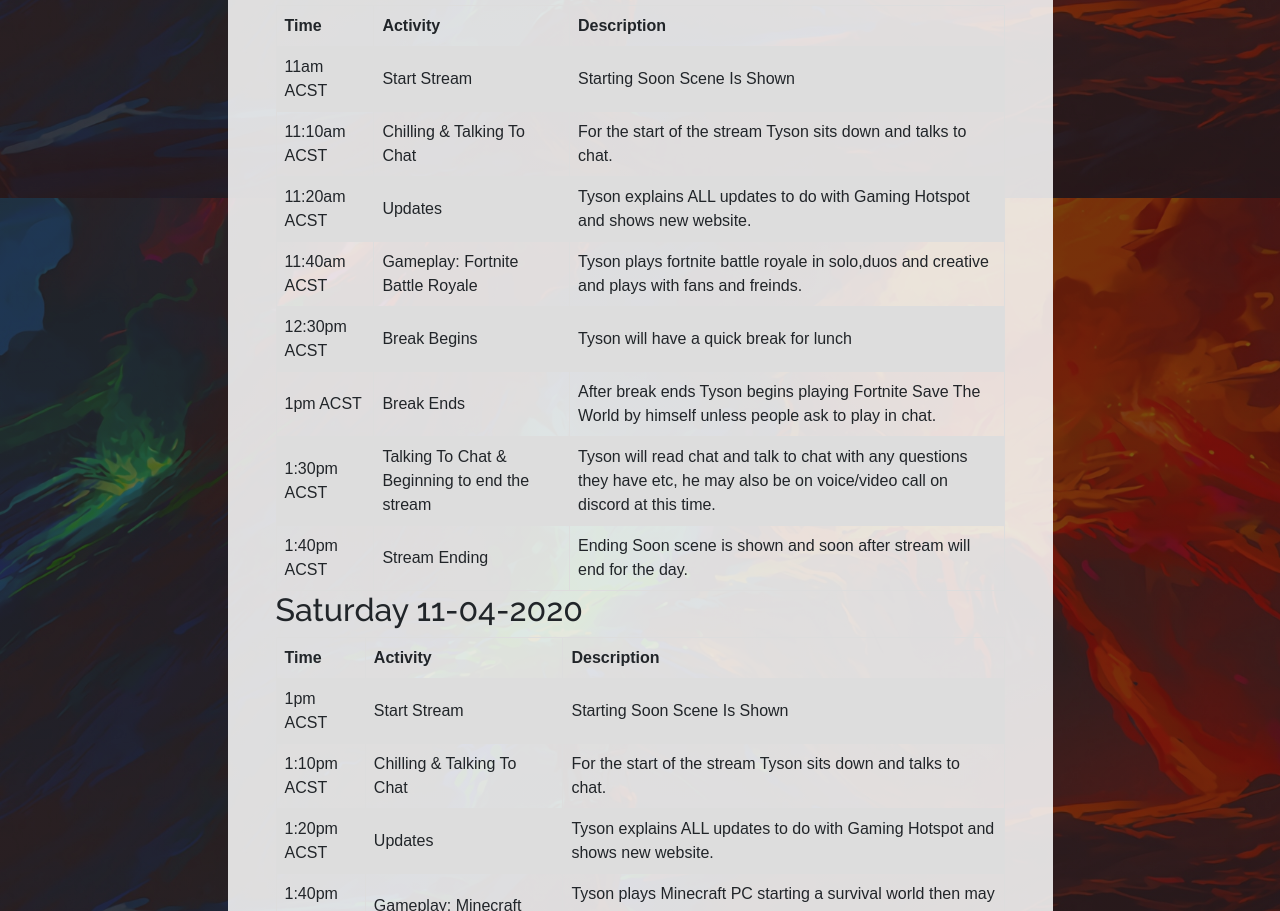
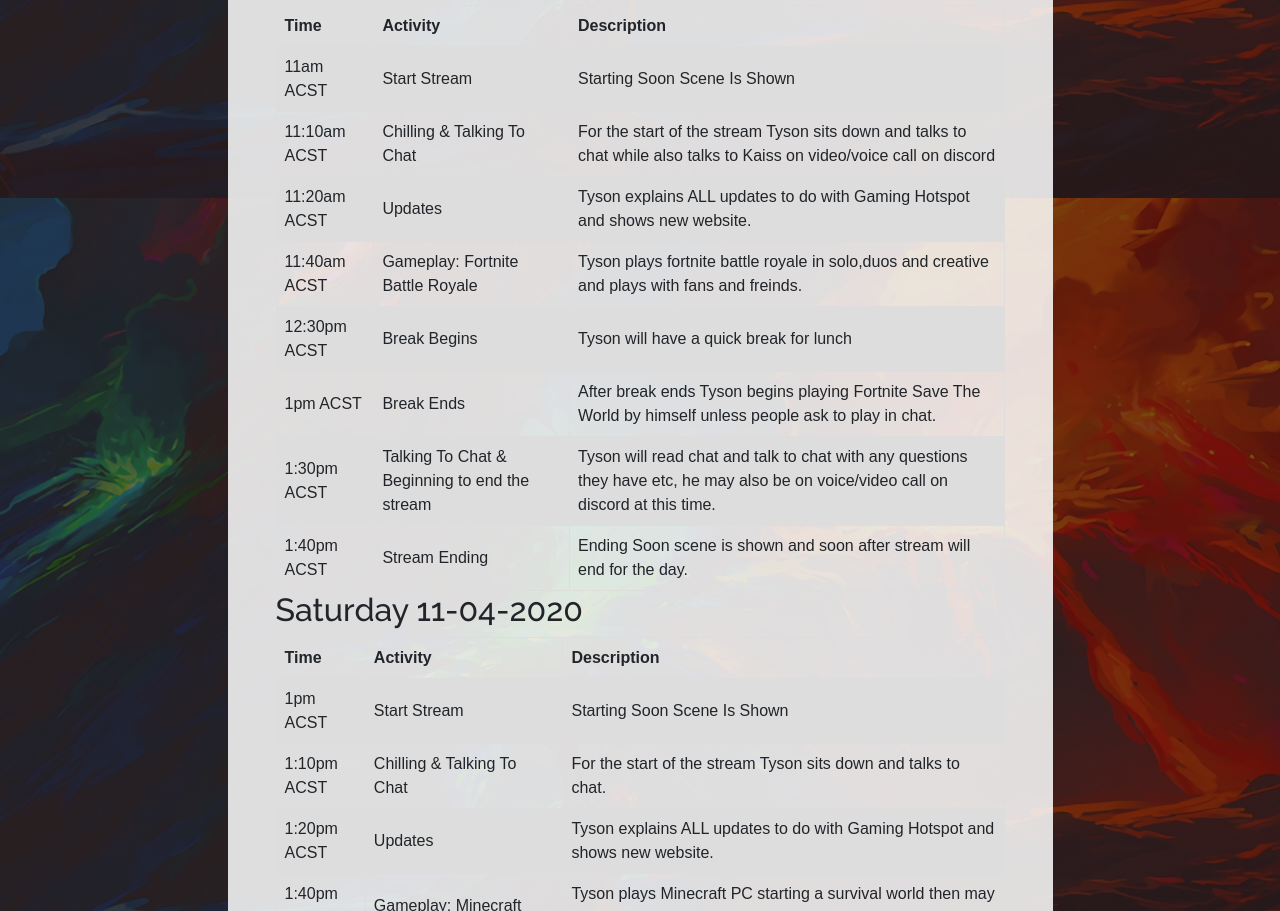
Before and after one commit to GamingHotspot/gaminghotspot.github.io, a website: page easter.html in a window 1280 px wide. Shown: the part 1402-2313 px from the top of the page. Drawn offline with Linux system fonts and the light colour scheme.

Commit message:
Updated easter schedule - Friday

```diff
--- a/easter.html
+++ b/easter.html
@@ -142,7 +142,7 @@
   <tr>
     <td>11:10am ACST</td>
     <td>Chilling & Talking To Chat</td>
-    <td>For the start of the stream Tyson sits down and talks to chat.</td>
+    <td>For the start of the stream Tyson sits down and talks to chat while also talks to Kaiss on video/voice call on discord</td>
   </tr>
   <tr>
     <td>11:20am ACST</td>
```
